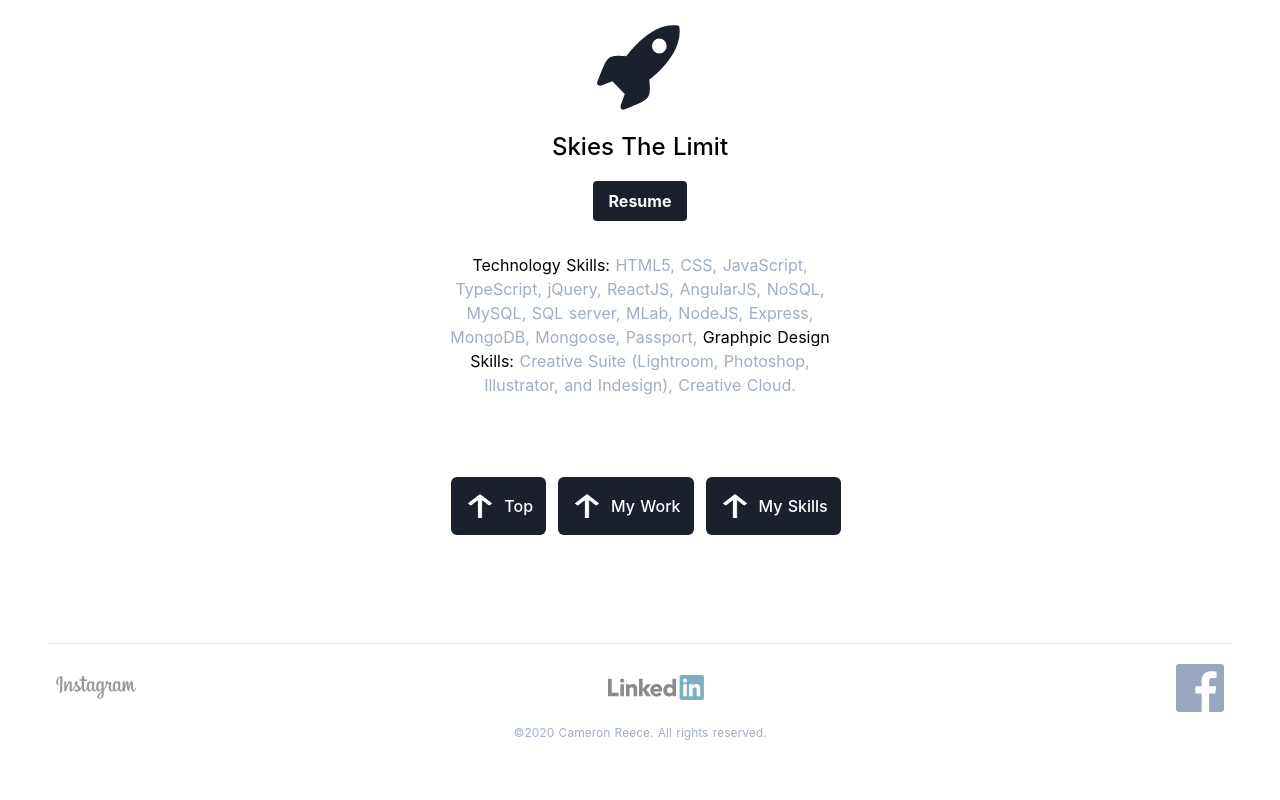
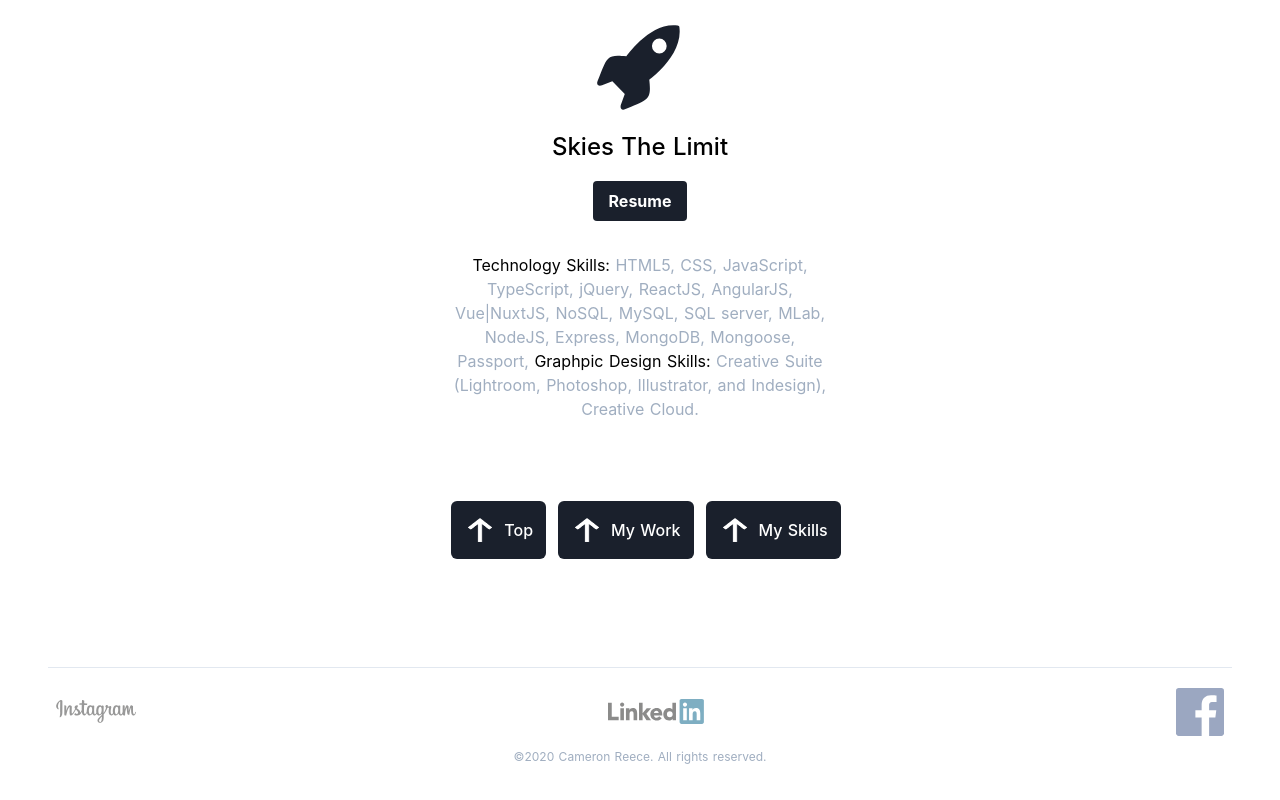
Before and after one commit to camlavallie/Cameron-Reece, a Nuxt app: page / in a window 1280 px wide. Shown: the part 2981-3781 px from the top of the page. Built offline with nearby package versions, Linux system fonts and the light colour scheme.

Commit message:
bug fixes and styling fixes

```diff
--- a/components/JumboFour.vue
+++ b/components/JumboFour.vue
@@ -21,7 +21,7 @@
                 </button>
       </a>
       </div>
-      <p class="text-gray-darker max-w-sm mx-auto mb-6">Technology Skills: <span class="text-gray-500">HTML5, CSS, JavaScript, TypeScript, jQuery, ReactJS, AngularJS, NoSQL, MySQL, SQL server, MLab, NodeJS, Express, MongoDB, Mongoose, Passport, <span class="text-black">Graphpic Design Skills:</span> Creative Suite (Lightroom, Photoshop, Illustrator, and Indesign), Creative Cloud.</span></p>
+      <p class="text-gray-darker max-w-sm mx-auto mb-6">Technology Skills: <span class="text-gray-500">HTML5, CSS, JavaScript, TypeScript, jQuery, ReactJS, AngularJS, Vue|NuxtJS, NoSQL, MySQL, SQL server, MLab, NodeJS, Express, MongoDB, Mongoose, Passport, <span class="text-black">Graphpic Design Skills:</span> Creative Suite (Lightroom, Photoshop, Illustrator, and Indesign), Creative Cloud.</span></p>
     </div>
   </div>
 </template>
```
